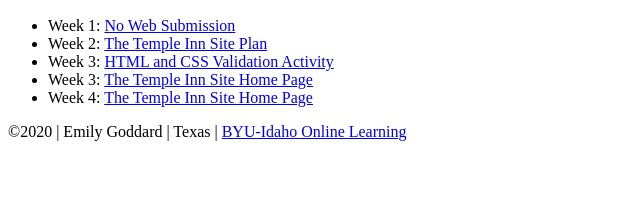
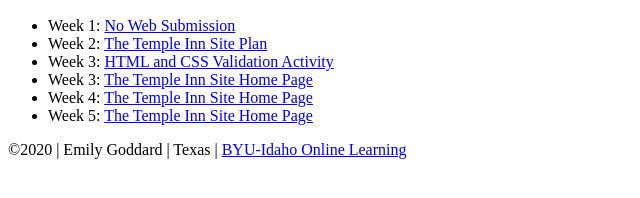
Before and after one commit to emilygoddard44/emilygoddard44.github.io, a plain HTML site: page index.html in a window 1280 px wide. Shown: the part 110-308 px from the top of the page, without its empty margins (0-640 px from the left). Drawn offline with Linux system fonts and the light colour scheme.

Commit message:
Add link to W5

```diff
--- a/index.html
+++ b/index.html
@@ -17,6 +17,7 @@
         <li>Week 3: <a href="fixedhtml.html">HTML and CSS Validation Activity</a></li>
         <li>Week 3: <a href="project/index.html">The Temple Inn Site Home Page</a></li>
         <li>Week 4: <a href="project/index.html">The Temple Inn Site Home Page</a></li>
+        <li>Week 5: <a href="project/index.html">The Temple Inn Site Home Page</a></li>
       </ul>
     </main>
     <footer>
```
